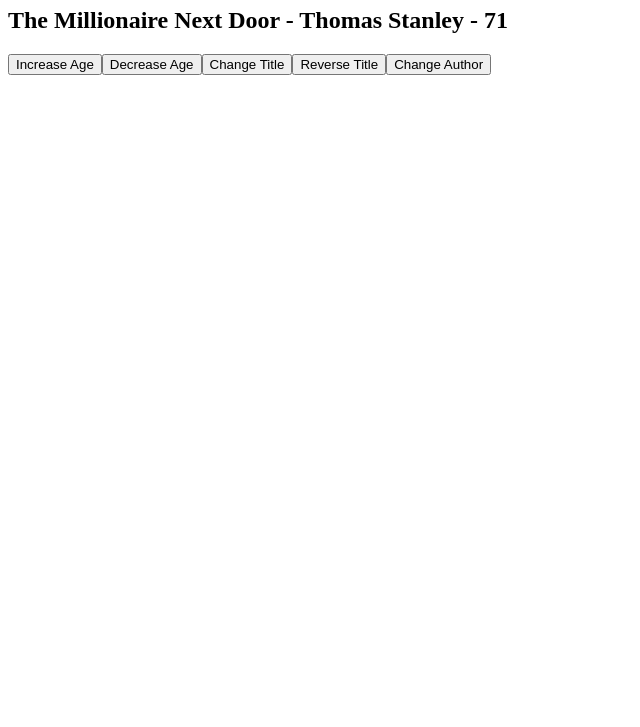
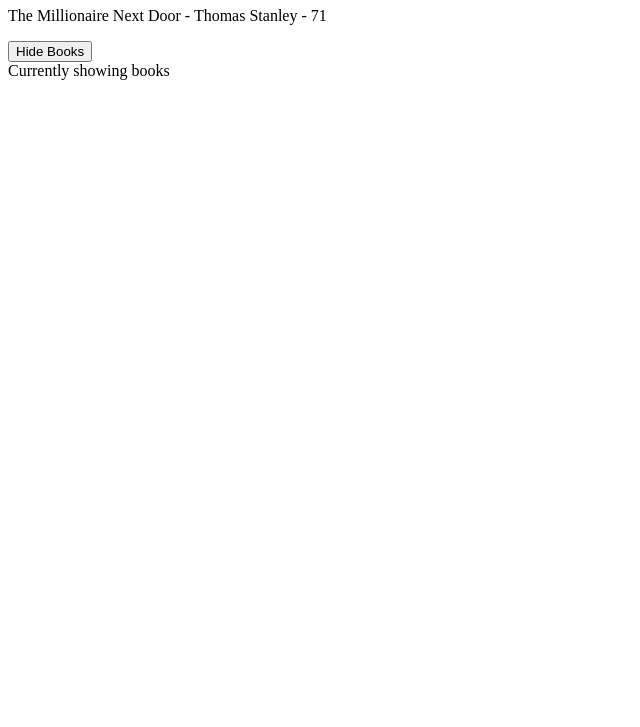
Before and after one commit to RazvanBugoi/vuejs-components, a plain HTML site: page index.html in a window 1280 px wide. Shown: the part 73-800 px from the top of the page, without its empty margins (0-640 px from the left). Drawn offline with nearby package versions, Linux system fonts and the light colour scheme.

Commit message:
basic example with v-if, v-else and v-show for conditional rendering

```diff
--- a/index.html
+++ b/index.html
@@ -12,12 +12,17 @@
     <h1>Methods and Click Events</h1>
 
     <div id="app">
-        <h2>{{ title }} - {{ author }} - {{ age }}</h2>
-        <button v-on:click="age++">Increase Age</button>
-        <button v-on:click="age--">Decrease Age</button>
-        <button @click="title = 'The Richest Man in Babylon'">Change Title</button>
-        <button @click="reverseTitle">Reverse Title</button>
-        <button @click="changeAuthor('George Samuel Clason')">Change Author</button>
+        <div v-if="showBooks">
+            <p>{{ title }} - {{ author }} - {{ age }}</p>
+        </div>
+
+        <button @click="toggleShowBooks">
+            <span v-if="showBooks">Hide Books</span>
+            <span v-else>Show Books</span>
+        </button>
+
+        <!-- v-show uses display property to hide / show an element, whereas v-if deletes the element completely from DOM -->
+        <div v-show="showBooks">Currently showing books</div>
     </div>
 
     <script src="script.js"></script>
--- a/script.js
+++ b/script.js
@@ -3,15 +3,13 @@
         return {
             title: 'The Millionaire Next Door',
             author: 'Thomas Stanley',
-            age: 71
+            age: 71,
+            showBooks: true
         }
     },
     methods: {
-        reverseTitle() {
-            this.title = 'The Millionaire Next Door';
-        },
-        changeAuthor(author) {
-            this.author = author;
+        toggleShowBooks() {
+            this.showBooks = !this.showBooks;
         }
     }
 })
```
